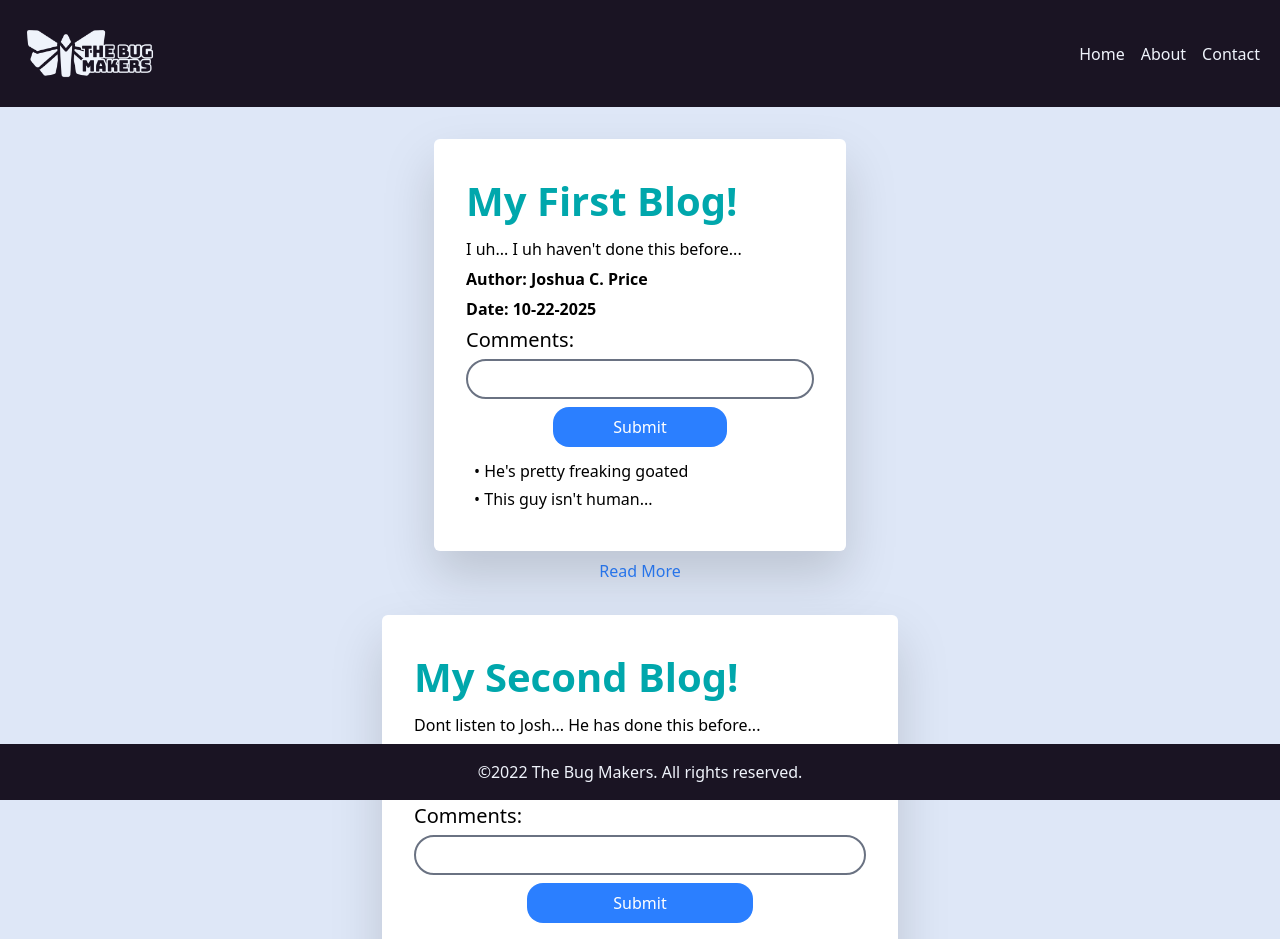
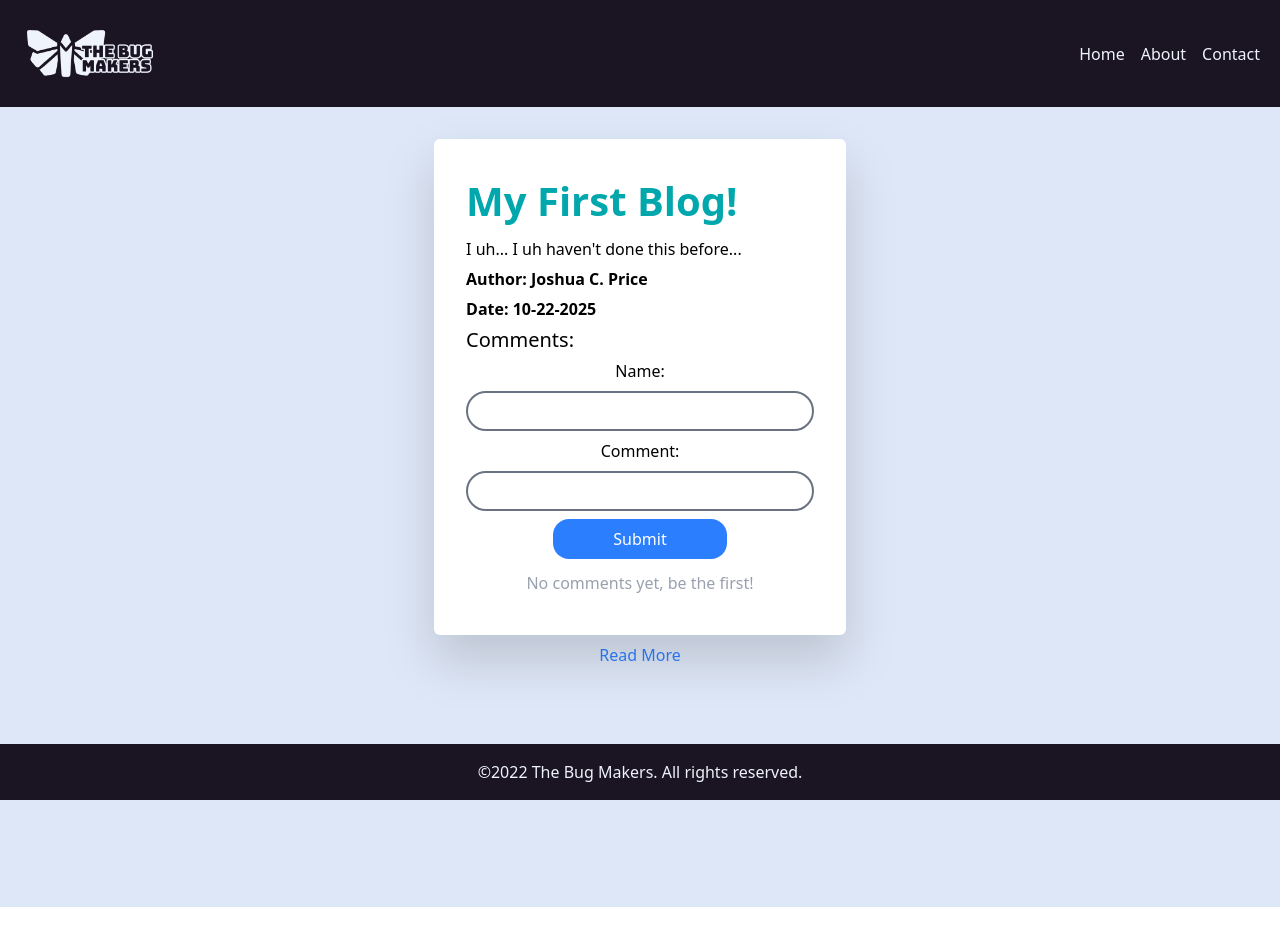
Before and after one commit to The-Bug-Makers-FED25/lab6, a React (Vite) app in the folder blog-app/: page / in a window 1280 px wide. Shown: the top 939 px of the page. After the commit the page ends 907 px from the top, so only its background shows below. Built offline with nearby package versions, Linux system fonts and the light colour scheme.

Commit message:
Added comment names and placeholder

```diff
--- a/blog-app/src/components/BlogComments/BlogComments.jsx
+++ b/blog-app/src/components/BlogComments/BlogComments.jsx
@@ -1,35 +1,49 @@
 import { useState } from "react";
 
 
-export default function BlogComments ({initialComments}) {
-    const [comments, setComments] = useState(initialComments);
+export default function BlogComments () {
+    const [comments, setComments] = useState([]);
     const [newComment, setNewComment] = useState("");
+    const [newName, setNewName] = useState("");
 
-    const handleInputChange = (e) => {
+    const handleCommentChange = (e) => {
         setNewComment(e.target.value);
+    }
+
+    const handleNameChange = (e) => {
+        setNewName(e.target.value);
     }
 
     const handleSubmit = (e) => {
         e.preventDefault();
-        if (newComment.trim() === "") {
+        if (newComment.trim() === "" || newName.trim() === "") {
             return;
         }
-        setComments([newComment, ...comments]);
+        const formattedComment = `${newName}: ${newComment}`;
+        setComments([formattedComment, ...comments]);
         setNewComment("");
+        setNewName("");
     }
 
 
     return (
         <>
             <form onSubmit={handleSubmit} className={"flex flex-col gap-2 w-full items-center"}>
-                <input type="text" className={"h-10 w-full p-2 border-2 border-gray-500 rounded-3xl focus:border-blue-500 outline-none"} value={newComment} onChange={handleInputChange} placeholder=""/>
+                <p>Name:</p>
+                <input type="text" className={"h-10 w-full p-2 border-2 border-gray-500 rounded-3xl focus:border-blue-500 outline-none"} value={newName} onChange={handleNameChange} placeholder=""/>
+                <p>Comment: </p>
+                <input type="text" className={"h-10 w-full p-2 border-2 border-gray-500 rounded-3xl focus:border-blue-500 outline-none"} value={newComment} onChange={handleCommentChange} placeholder=""/>
                 <button type="submit" className={"h-10 bg-blue-500 w-[50%] rounded-2xl text-white hover:scale-110 transition-all"}>Submit</button>
             </form>
 
             <div className={"h-auto max-h-40 flex flex-col gap-1 p-2 w-full bg-white rounded-md overflow-y-scroll text-wrap"}>
-                {comments.map((comment, index) =>(
-                    <p key={index}>• {comment}</p>
-                ))}
+                {comments.length === 0 ? (
+                    <p className={"text-gray-400 text-center"}>No comments yet, be the first!</p>
+                ) : (
+                    comments.map((comment, index) => (
+                        <p key={index}>{comment}</p>
+                    ))
+                )}
             </div>
         </>
     )
--- a/blog-app/src/pages/BlogPostsPage.jsx
+++ b/blog-app/src/pages/BlogPostsPage.jsx
@@ -9,16 +9,15 @@ export default function BlogPostsPage(){
             content: "I uh... I uh haven't done this before...",
             author: "Joshua C. Price",
             date: "10-22-2025",
-            initialComments: ["He's pretty freaking goated", "This guy isn't human..."]
         },
-        {
-            id: 2,
-            title: "My Second Blog!",
-            content: "Dont listen to Josh... He has done this before...",
-            author: "Cailean M. Matthews.",
-            date: "10-23-2025",
-            initialComments:["He's the smartest guy i've ever met", "Don't mess with him... his eyes turn red when he's mad..."]
-        }
+        // {
+        //     id: 2,
+        //     title: "My Second Blog!",
+        //     content: "Dont listen to Josh... He has done this before...",
+        //     author: "Cailean M. Matthews.",
+        //     date: "10-23-2025",
+        //     initialComments:["Everyone: He's the smartest guy i've ever met", "Mike Tyson: Don't mess with him... his eyes turn red when he's mad..."]
+        // }
     ];
 
     return (
```
